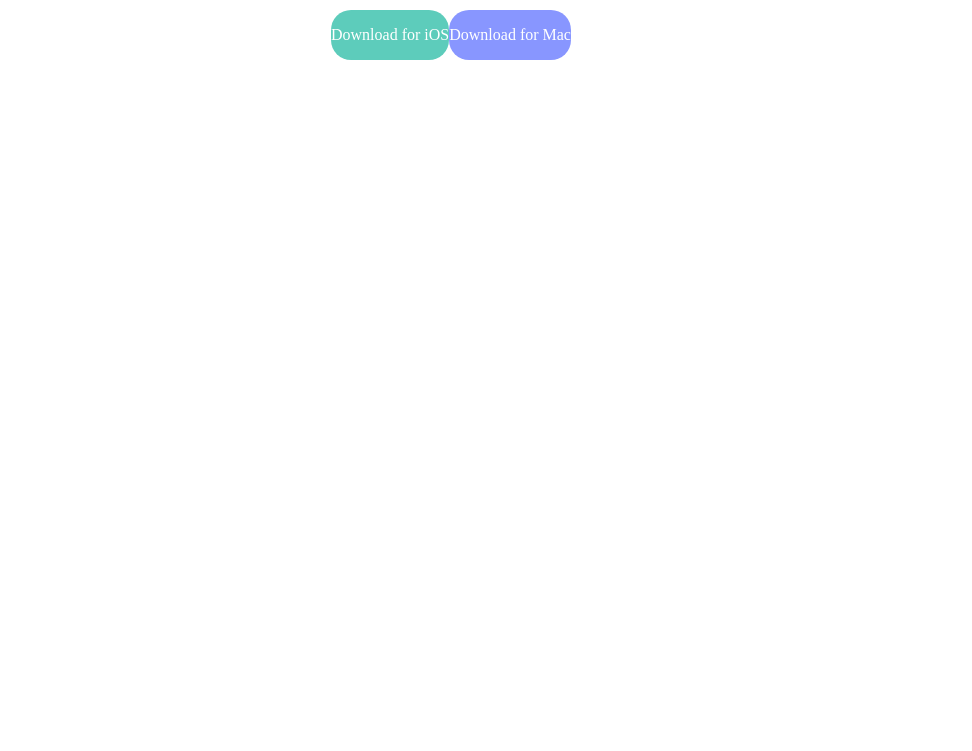
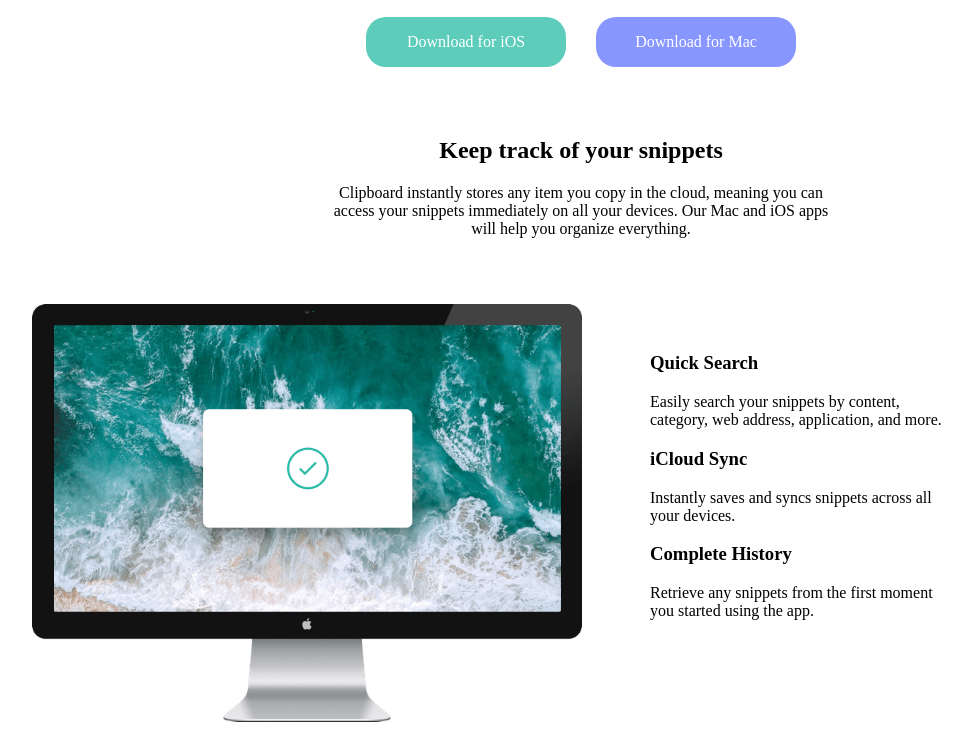
Before and after one commit to sfyan66/clipboard-landing-page-master, a plain HTML site: page index.html in a window 1280 px wide. Shown: the part 231-982 px from the top of the page, without its empty margins (59-1031 px from the left). Before the commit the page ends 800 px from the top, so only its background shows below. Drawn offline with Linux system fonts and the light colour scheme.

Commit message:
third commit

```diff
--- a/css/main.css
+++ b/css/main.css
@@ -20,7 +20,7 @@
 .first{
     display: grid;
     grid-template-rows: auto;
-
+    justify-content: center;
 
 }
 .logo{
@@ -40,6 +40,8 @@
     flex-direction: row;
     align-items: center;
     max-width: 500px;
+    justify-content: center;
+    margin-top: 20px;
 }
 .ios, .mac{
     max-width: 230px;
@@ -48,11 +50,49 @@
     justify-content: center;
     border-radius: 20px;
     display: flex;
+
 }
 .mac{
     background-color: #8896FF;
+    width: 200px;
 }
 .ios{
     background-color: #5DCCBB;
+    margin-right: 30px;
+    width: 200px;
+}
+
+.keep{
+    display: flex;
+    flex-direction: column;
     align-items: center;
+    justify-content: center;
+    text-align: center;
+    align-items:center ;
+
 }
+.foot{
+    display: flex;
+    flex-direction: row-reverse;
+
+
+}
+.imag{
+    margin-left: -180px;
+
+}
+.head .par{
+    max-width: 500px;
+}
+.side {
+    text-align: start;
+    max-width: 300px;
+    padding-top: 30px;
+}
+.imag .screen{
+    width: 550px;
+    margin-right: 68px;
+}
+.foot, .head{
+    margin-top: 50px;
+}
--- a/index.html
+++ b/index.html
@@ -18,7 +18,7 @@
 </head>
 <body>
   <div class="main">
-    <div class="first">
+    <section class="first">
       <div class="logoo">
         <img decoding="async" class="logo" src="images/logo.svg" alt="">
       </div>
@@ -37,40 +37,52 @@
           <p>Download for Mac</p>
         </div>
       </div>
+    </section>
+    <section class="keep">
+      <div class="head">
+        <h2>
+          Keep track of your snippets
+        </h2>
+        <p class="par">
+          Clipboard instantly stores any item you copy in the cloud,
+          meaning you can access your snippets immediately on all your
+          devices. Our Mac and iOS apps will help you organize everything.
+        </p>
+      </div>
+      <div class="foot">
+        <div class="side">
+          <h3>
+            Quick Search
+          </h3>
+          <p>
+            Easily search your snippets by content, category, web address, application, and more.
+          </p>
+          <h3>
+            iCloud Sync
+          </h3>
+          <p>
+            Instantly saves and syncs snippets across all your devices.
+          </p>
+          <h3>
+            Complete History
+          </h3>
+          <p>
+            Retrieve any snippets from the first moment you started using the app.
+        </div>
+        <div class="imag">
+          <img decoding="async" class="screen" src="images/image-computer.png" alt="">
+        </div>
+      </div>
+    </section>
 
 
 
 
 
-    </div>
   </div>
+</body>
 
-  <!-- A history of everything you copy
-
-  Clipboard allows you to track and organize everything you
-  copy. Instantly access your clipboard on all your devices.
-
-  Download for iOS
-  Download for Mac
-
-  Keep track of your snippets
-
-  Clipboard instantly stores any item you copy in the cloud,
-  meaning you can access your snippets immediately on all your
-  devices. Our Mac and iOS apps will help you organize everything.
-
-  Quick Search
-
-  Easily search your snippets by content, category, web address, application, and more.
-
-  iCloud Sync
-
-  Instantly saves and syncs snippets across all your devices.
-
-  Complete History
-
-  Retrieve any snippets from the first moment you started using the app.
-
+  <!--
   Access Clipboard anywhere
 
   Whether you’re on the go, or at your computer, you can access all your Clipboard
```
